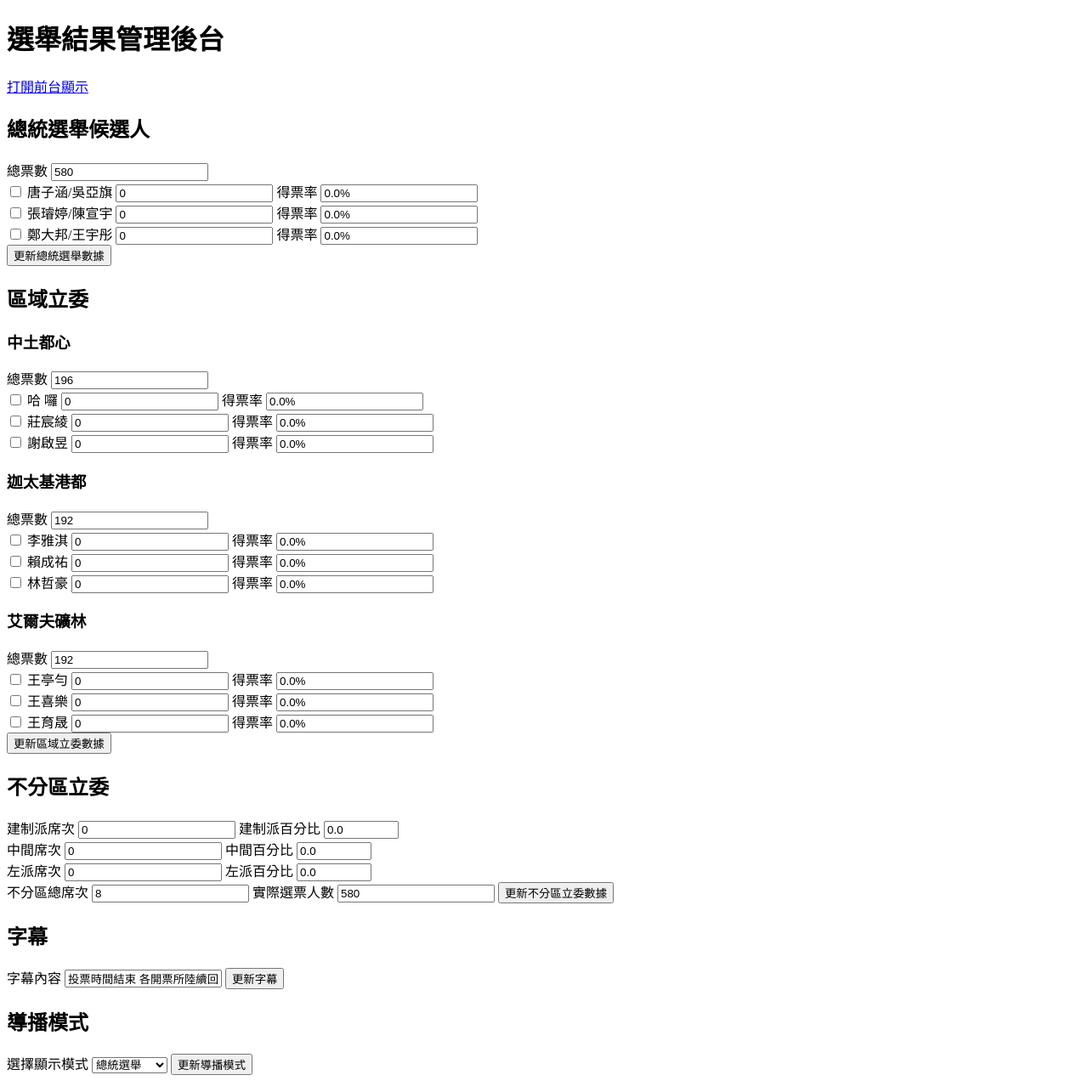
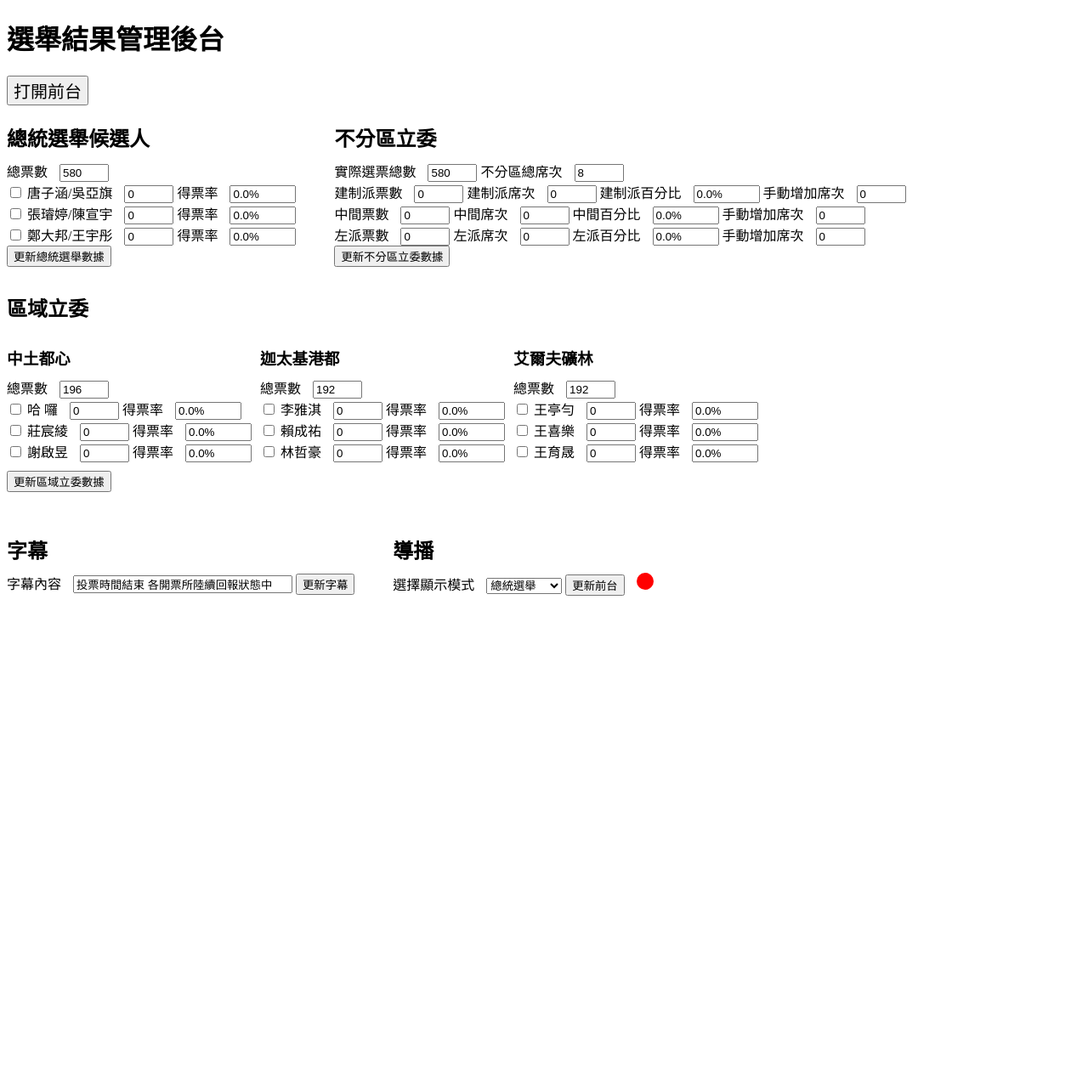
Before and after one commit to EricChang0209/NTUPS-vote-counting, a Flask app: page / in a window 1280 px wide. Shown: the whole page at 85% size. After the commit the page ends 701 px from the top, so only its background shows below. Run offline with Flask 3, Linux system fonts and the light colour scheme.

Commit message:
Update control_panel.html final version

```diff
--- a/templates/control_panel.html
+++ b/templates/control_panel.html
@@ -4,16 +4,81 @@
     <meta charset="UTF-8">
     <title>選舉結果管理後台</title>
     <style>
+        .btn-large {
+            font-size: 20px;
+        }
         .section {
-            margin-bottom: 20px;
+            margin-bottom: 30px;
+        }
+        .section h2, .section h3 {
+            margin-bottom: 10px;
+        }
+        .section label {
+            margin-right: 10px;
+        }
+        .section input[type="number"] {
+            width: 50px;
+        }
+        .section input[type="text"] {
+            width: 70px;
+        }
+        #ticker-section .long-input {
+            width: 250px;
+        }
+        .flex-container {
+            display: flex;
+            justify-content: flex-start;
+            flex-wrap: wrap;
+        }
+        .flex-item {
+            margin-bottom: 10px;
+            margin-right: 10px;
+        }
+        .horizontal-container {
+            display: flex;
+            justify-content: flex-start;
+        }
+        .horizontal-container .section {
+            margin-bottom: 10px;
+            margin-right: 45px;
+        }
+        .indicator {
+            display: inline-block;
+            width: 20px;
+            height: 20px;
+            background-color: red;
+            border-radius: 50%;
+            margin-left: 10px;
+        }
+        .indicator.active {
+            background-color: green;
         }
     </style>
+    <script>
+        function checkAutoMode(autoDisplay) {
+            const indicator = document.getElementById('auto-mode-indicator');
+
+            if (autoDisplay === "true") {
+                indicator.classList.add('active');
+            } else {
+                indicator.classList.remove('active');
+            }
+        }
+
+        document.addEventListener('DOMContentLoaded', (event) => {
+            const autoDisplay = "{{ data.auto_display }}";
+            checkAutoMode(autoDisplay);
+        });
+    </script>
 </head>
 <body>
     <h1>選舉結果管理後台</h1>
 
-    <a href="https://vote.ntupscamp.fun/" target="_blank">打開前台顯示</a>
+   <form action="https://vote.ntupscamp.fun/" target="_blank">
+            <input type="submit" value="打開前台" class="btn-large" />
+   </form>
 
+    <div class="horizontal-container">
         <div class="section">
             <h2>總統選舉候選人</h2>
             <form method="POST" action="/update">
@@ -34,10 +99,38 @@
         </div>
 
         <div class="section">
+            <h2>不分區立委</h2>
+            <form method="POST" action="/update">
+                <input type="hidden" name="election_type" value="proportional">
+                <label>實際選票總數</label>
+                <input type="number" name="proportional_total_votes" value="{{ data.proportional.total_votes }}" min="0">
+                <label>不分區總席次</label>
+                <input type="number" name="proportional_total_seats" value="{{ data.proportional.total_seats }}" min="0">
+                <br>
+                {% for group, details in data.proportional.seats.items() %}
+                    <div>
+                        <label>{{ group }}票數</label>
+                        <input type="number" name="{{ group }}_votes" value="{{ details.votes }}" min="0">
+                        <label>{{ group }}席次</label>
+                        <input type="number" name="{{ group }}_seats" value="{{ details.seats }}" min="0">
+                        <label>{{ group }}百分比</label>
+                        <input type="text" value="{{ details.percentage }}%" readonly>
+                        <label>手動增加席次</label>
+                        <input type="number" name="{{ group }}_manual_seats" value="0" min="0">
+                    </div>
+                {% endfor %}
+
+                <button type="submit">更新不分區立委數據</button>
+            </form>
+        </div>
+    </div>
+
+    <div class="section">
         <h2>區域立委</h2>
         <form method="POST" action="/update">
-            <input type="hidden" name="election_type" value="legislative">
+            <div class="flex-container">
                 {% for area in data.legislative.areas %}
+                    <div class="flex-item">
                         <h3>{{ area.area }}</h3>
                         <label>總票數</label>
                         <input type="number" name="{{ area.area }}_total_votes" value="{{ area.total_votes }}" readonly>
@@ -50,42 +143,26 @@
                             <input type="text" value="{{ candidate.percentage }}%" readonly>
                             <br>
                         {% endfor %}
+                    </div>
                 {% endfor %}
+            </div>
             <button type="submit">更新區域立委數據</button>
         </form>
     </div>
 
-    <div class="section">
-        <h2>不分區立委</h2>
-        <form method="POST" action="/update">
-            <input type="hidden" name="election_type" value="proportional">
-            {% for group, details in data.proportional.seats.items() %}
-                <label>{{ group }}席次</label>
-                <input type="number" name="{{ group }}_seats" value="{{ details.seats }}" min="0">
-                <label>{{ group }}百分比</label>
-                <input type="number" step="0.01" name="{{ group }}_percentage" value="{{ details.percentage }}" min="0" max="100">
-                <br>
-            {% endfor %}
-            <label>不分區總席次</label>
-            <input type="number" name="total_seats" value="{{ data.proportional.total_seats }}" min="0">
-            <label>實際選票人數</label>
-            <input type="number" name="total_votes" value="{{ data.proportional.total_votes }}" min="0">
-            <button type="submit">更新不分區立委數據</button>
-        </form>
-    </div>
-
-    <div class="section">
+    <div class="horizontal-container">
+        <div class="section" id="ticker-section">
             <h2>字幕</h2>
             <form method="POST" action="/update">
                 <input type="hidden" name="election_type" value="ticker">
                 <label>字幕內容</label>
-            <input type="text" name="ticker_text" value="{{ data.ticker_text }}">
+                <input type="text" name="ticker_text" value="{{ data.ticker_text }}" class="long-input">
                 <button type="submit">更新字幕</button>
             </form>
         </div>
 
         <div class="section">
-        <h2>導播模式</h2>
+            <h2>導播</h2>
             <form method="POST" action="/update">
                 <input type="hidden" name="election_type" value="display_mode">
                 <label>選擇顯示模式</label>
@@ -95,8 +172,11 @@
                     <option value="proportional" {% if data.display_mode == 'proportional' %}selected{% endif %}>不分區立委</option>
                     <option value="auto" {% if data.display_mode == 'auto' %}selected{% endif %}>自動</option>
                 </select>
-            <button type="submit">更新導播模式</button>
+                <button type="submit">更新前台</button>
+                <div class="indicator" id="auto-mode-indicator"></div>
             </form>
+
+        </div>
     </div>
 </body>
 </html>
```
Lines whose indentation alone changed are shown as unchanged.
